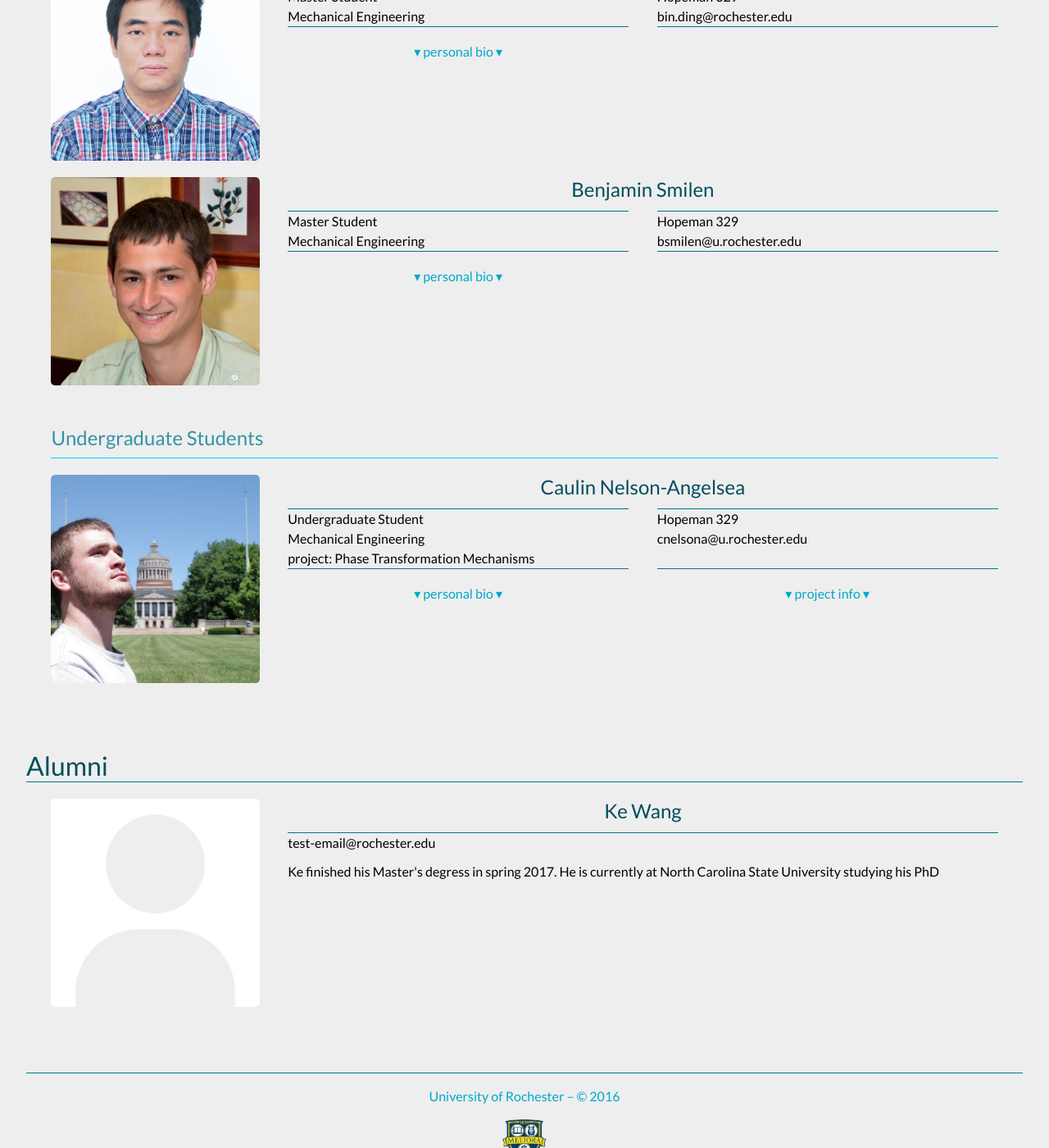
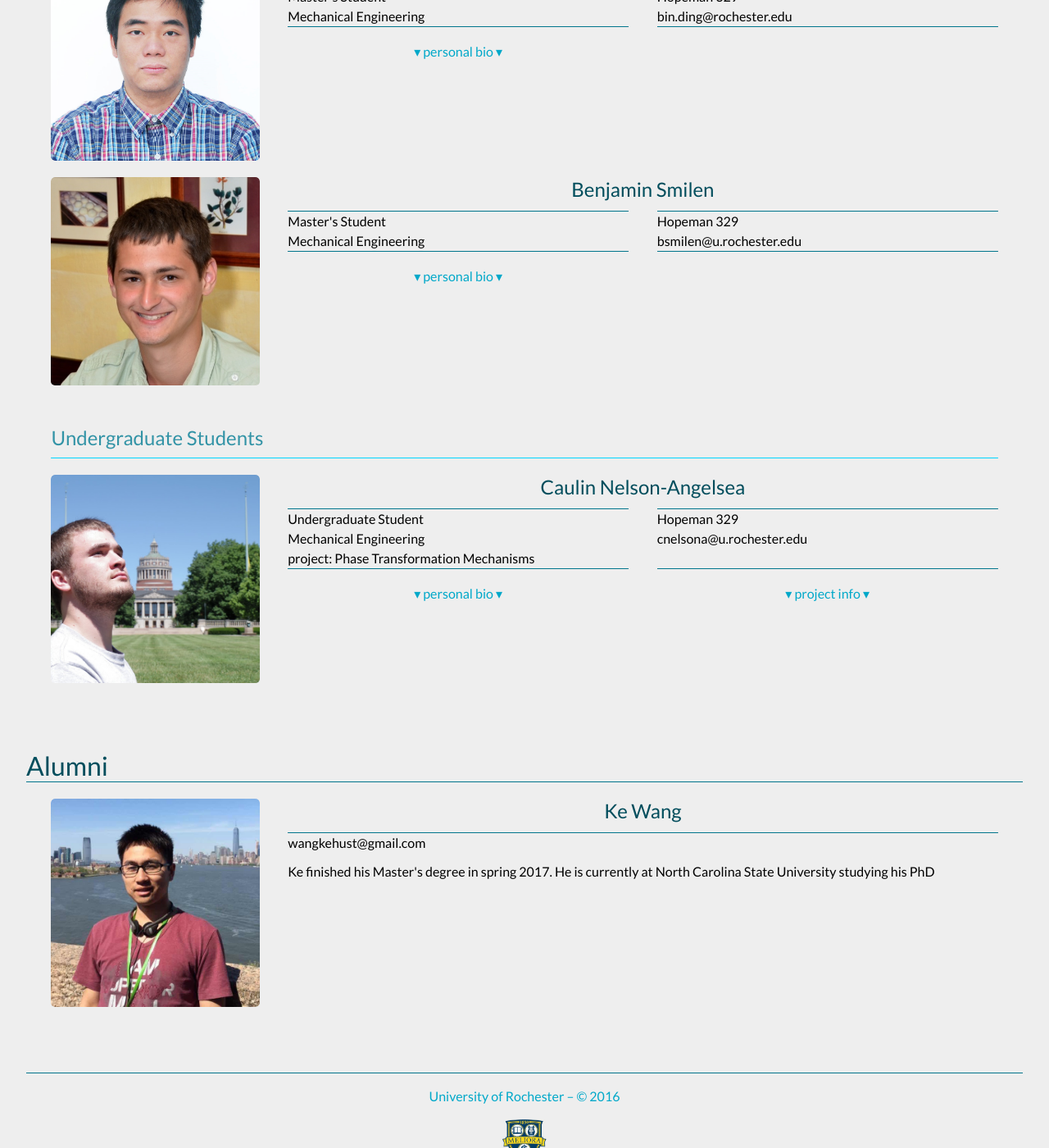
Before and after one commit to niaz60/website, a Jekyll site: the page built from people.md, in a window 1280 px wide and 1400 px high, scrolled down 810 px. Shown: the whole window at 82% size. Built offline with Jekyll 4.4.1, drawn with Linux system fonts in a browser that asks for light colours; some of the changed text lies outside the part shown.

Commit message:
Your message goes here

```diff
--- a/_data/people/alumni.yml
+++ b/_data/people/alumni.yml
@@ -9,6 +9,6 @@
 ---
 
 - alumni_name: Ke Wang
-  pic:
-  email: test-email@rochester.edu
-  status: "Ke finished his Master's degress in spring 2017. He is currently at North Carolina State University studying his PhD"
+  pic: ke-wang.jpg
+  email: wangkehust@gmail.com
+  status: "Ke finished his Master's degree in spring 2017. He is currently at North Carolina State University studying his PhD"
--- a/_data/people/graduate.yml
+++ b/_data/people/graduate.yml
@@ -17,7 +17,7 @@
 ---
 
 - name: Bin Ding
-  title: Master Student
+  title: Master's Student
   dept: Mechanical Engineering
   office: Hopeman 329
   link_text:
@@ -29,7 +29,7 @@
   personal_desc: "Bin Ding is a Mechanical Engineering master student at the University of Rochester, starting in the fall of 2015. He has earned his bachelor’s degree in Material Forming and Control Engineering at Hefei University of Technology, Anhui, China. He is interested in nanomaterials simulation and related application. During his leisure time he likes traveling and watching movies."
 
 - name: Benjamin Smilen
-  title: Master Student
+  title: Master's Student
   dept: Mechanical Engineering
   office: Hopeman 329
   link_text:
```
